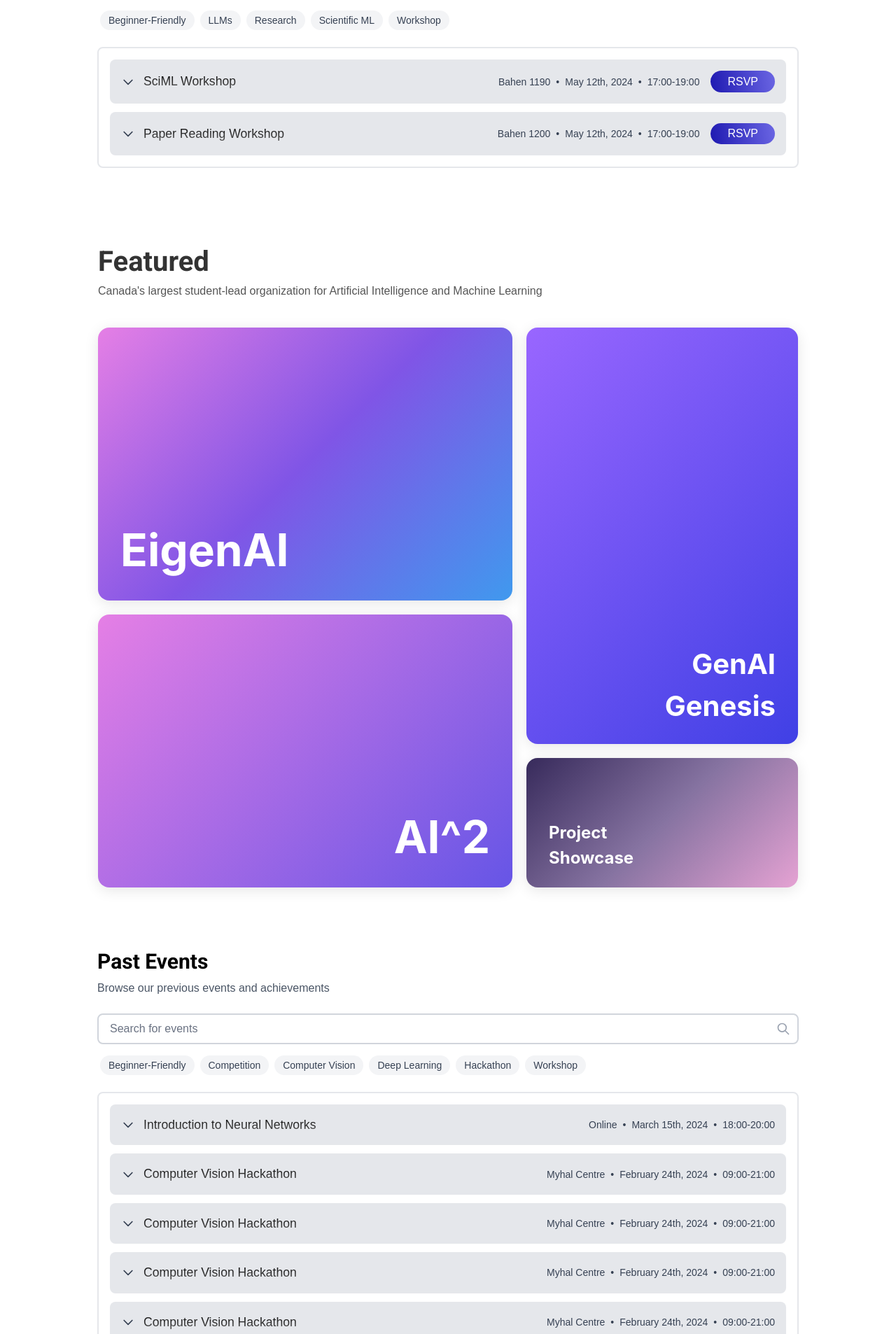
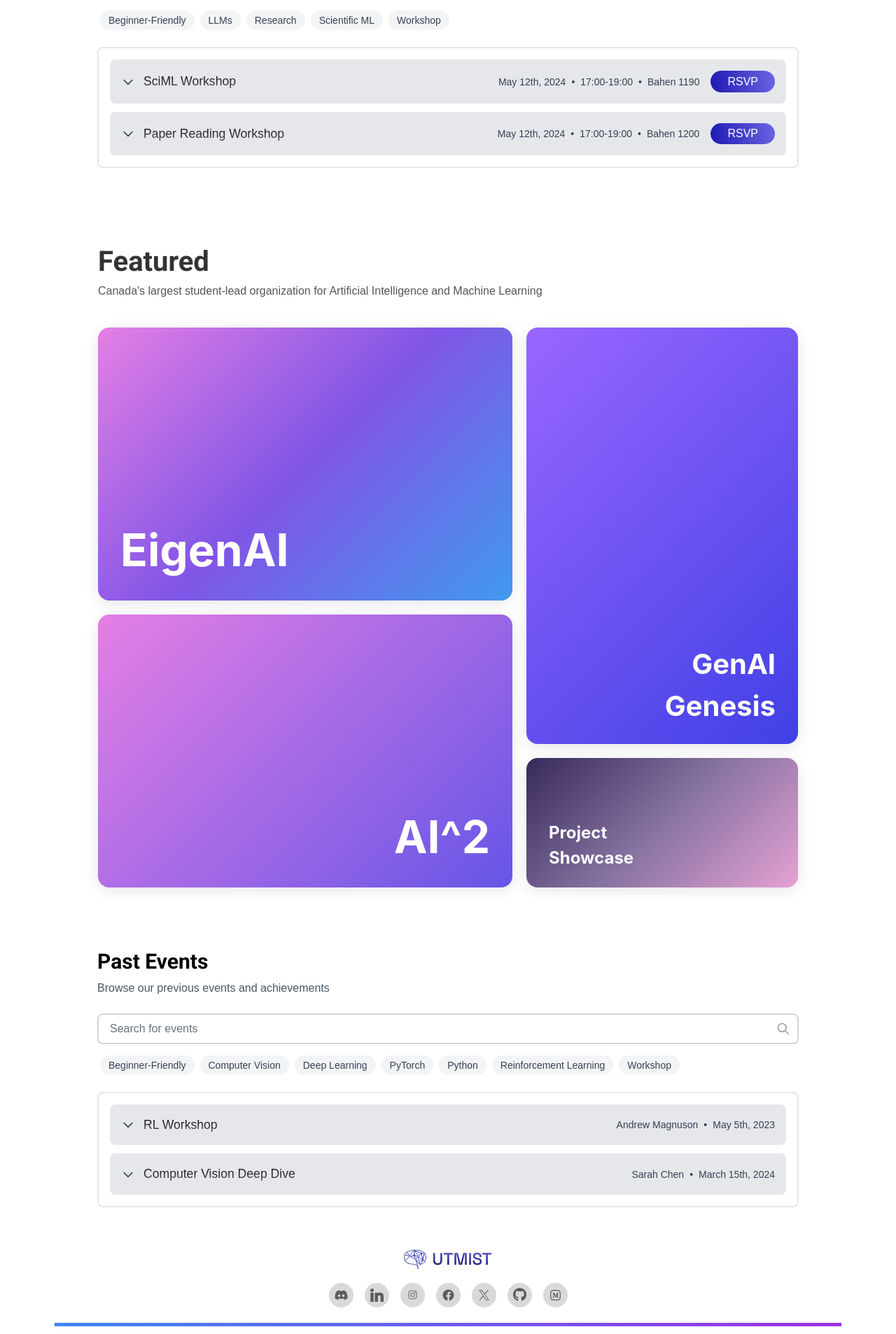
Before and after one commit to UTMIST/UTMIST, a Next.js app in the folder client/: page /events in a window 1280 px wide. Shown: the part 374-2280 px from the top of the page at 70% size. Built offline with nearby package versions, Linux system fonts and the light colour scheme.

Commit message:
Add tags back to past events

```diff
--- a/client/src/app/events/components/event-item.tsx
+++ b/client/src/app/events/components/event-item.tsx
@@ -2,24 +2,26 @@
 import { useState } from 'react';
 import { Tag } from './tag';
 
-/**
- * Interface defining the structure of an event
- * @property {number} id - Unique identifier for the event
- * @property {string} title - Event title
- * @property {string} location - Where the event is taking place
- * @property {string} time - Time of the event
- * @property {string} [description] - Optional detailed description
- * @property {string} [date] - Optional event date
- * @property {string[]} tags - Categories or types for the event
- */
+interface Resource {
+  title: string;
+  url: string;
+}
+
 interface Event {
   id: number;
   title: string;
-  location: string;
-  time: string;
+  date?: string;
+  isPast?: boolean;
+  // Fields for upcoming events
+  location?: string;
+  time?: string;
   description?: string;
-  date?: string;
-  tags: string[];
+  tags?: string[];
+  // Fields for past events
+  overview?: string;
+  learningGoals?: string[];
+  resources?: Resource[];
+  instructor?: string;
 }
 
 /**
@@ -29,18 +31,25 @@ interface Event {
  * @param {boolean} isPassed - Whether the event is past
  */
 export function EventItem({ event, isPassed }: { event: Event, isPassed: boolean }) {
-  // Controls the expanded/collapsed state
   const [isExpanded, setIsExpanded] = useState(false);
 
+  // Handle RSVP button click without triggering expansion
+  const handleRSVPClick = (e: React.MouseEvent) => {
+    e.stopPropagation();
+    // Add your RSVP logic here
+  };
+
   return (
-    <div className="bg-gray-200 rounded-lg overflow-hidden">
+    <div
+      className="bg-gray-200 rounded-lg overflow-hidden cursor-pointer"
+      onClick={() => setIsExpanded(!isExpanded)}
+    >
       {/* Header section - always visible */}
       <div
-        className="p-4 flex flex-col sm:flex-row sm:items-center justify-between cursor-pointer hover:bg-gray-300 transition-colors sm:gap-4"
+        className="p-4 flex flex-col sm:flex-row sm:items-center justify-between hover:bg-gray-300 transition-colors sm:gap-4"
       >
         {/* Mobile layout */}
         <div className="flex flex-col gap-2 sm:hidden w-full">
-          {/* Title row with RSVP */}
           <div className="flex items-center justify-between gap-3">
             <div className="flex items-center gap-2 flex-grow min-w-0">
               <svg
@@ -49,7 +58,6 @@ export function EventItem({ event, isPassed }: { event: Event, isPassed: boolean
                 stroke="currentColor"
                 viewBox="0 0 24 24"
                 xmlns="http://www.w3.org/2000/svg"
-                onClick={() => setIsExpanded(!isExpanded)}
               >
                 <path
                   strokeLinecap="round"
@@ -60,19 +68,31 @@ export function EventItem({ event, isPassed }: { event: Event, isPassed: boolean
               </svg>
               <span
                 className="event-title text-sm line-clamp-1"
-                onClick={() => setIsExpanded(!isExpanded)}
               >
                 {event.title}
               </span>
             </div>
           </div>
-          {/* Details row */}
           <div className="flex items-center text-xs text-gray-700 gap-1 flex-wrap">
-            <span>{event.location}</span>
-            <span>•</span>
+            {event.instructor && <span>{event.instructor}</span>}
+            {event.date && (
+              <>
+                {event.instructor && <span>•</span>}
                 <span>{event.date}</span>
+              </>
+            )}
+            {!isPassed && event.time && (
+              <>
                 <span>•</span>
                 <span>{event.time}</span>
+              </>
+            )}
+            {!isPassed && event.location && (
+              <>
+                <span>•</span>
+                <span>{event.location}</span>
+              </>
+            )}
           </div>
         </div>
 
@@ -84,7 +104,6 @@ export function EventItem({ event, isPassed }: { event: Event, isPassed: boolean
             stroke="currentColor"
             viewBox="0 0 24 24"
             xmlns="http://www.w3.org/2000/svg"
-            onClick={() => setIsExpanded(!isExpanded)}
           >
             <path
               strokeLinecap="round"
@@ -95,7 +114,6 @@ export function EventItem({ event, isPassed }: { event: Event, isPassed: boolean
           </svg>
           <span
             className="event-title line-clamp-1"
-            onClick={() => setIsExpanded(!isExpanded)}
           >
             {event.title}
           </span>
@@ -103,16 +121,30 @@ export function EventItem({ event, isPassed }: { event: Event, isPassed: boolean
 
         <div className="hidden sm:flex items-center justify-end w-auto gap-4">
           <div className="flex items-center text-sm gap-2">
-            <span className="text-gray-700">{event.location}</span>
-            <span className="text-gray-700">•</span>
+            {event.instructor && <span className="text-gray-700">{event.instructor}</span>}
+            {event.date && (
+              <>
+                {event.instructor && <span className="text-gray-700">•</span>}
                 <span className="text-gray-700">{event.date}</span>
+              </>
+            )}
+            {!isPassed && event.time && (
+              <>
                 <span className="text-gray-700">•</span>
                 <span className="text-gray-700">{event.time}</span>
+              </>
+            )}
+            {!isPassed && event.location && (
+              <>
+                <span className="text-gray-700">•</span>
+                <span className="text-gray-700">{event.location}</span>
+              </>
+            )}
           </div>
           {!isPassed && (
             <button
               className="rsvp-button flex-shrink-0"
-              onClick={(e) => e.stopPropagation()}
+              onClick={handleRSVPClick}
             >
               RSVP
             </button>
@@ -123,10 +155,70 @@ export function EventItem({ event, isPassed }: { event: Event, isPassed: boolean
       {/* Expanded details section */}
       {isExpanded && (
         <div className="p-4 bg-white border-t border-gray-300 border-2 border-gray-200 rounded-b-lg">
+          {isPassed ? (
+            // Past event layout
+            <div className="space-y-6">
+              {/* Overview section */}
+              {event.overview && (
+                <div className="space-y-2">
+                  <h4 className="text-gray-600 font-medium">Overview</h4>
+                  <p className="text-gray-700">{event.overview}</p>
+                </div>
+              )}
+
+              {/* Learning Goals section */}
+              {event.learningGoals && event.learningGoals.length > 0 && (
+                <div className="space-y-2">
+                  <h4 className="text-gray-600 font-medium">Learning Goals</h4>
+                  <ul className="list-disc list-inside text-gray-700 space-y-1">
+                    {event.learningGoals.map((goal, index) => (
+                      <li key={index}>{goal}</li>
+                    ))}
+                  </ul>
+                </div>
+              )}
+
+              {/* Tags section */}
+              {event.tags && event.tags.length > 0 && (
+                <div className="space-y-2">
+                  <h4 className="text-gray-600 font-medium">Tags</h4>
+                  <div className="flex flex-wrap gap-1">
+                    {event.tags.map((tag, index) => (
+                      <Tag key={index} text={tag} />
+                    ))}
+                  </div>
+                </div>
+              )}
+
+              {/* Resources section */}
+              {event.resources && event.resources.length > 0 && (
+                <div className="space-y-2">
+                  <h4 className="text-gray-600 font-medium">Resources</h4>
+                  <ul className="space-y-1">
+                    {event.resources.map((resource, index) => (
+                      <li key={index}>
+                        <a
+                          href={resource.url}
+                          className="text-blue-600 hover:text-blue-800 hover:underline"
+                          target="_blank"
+                          rel="noopener noreferrer"
+                          onClick={(e) => e.stopPropagation()} // Prevent expansion toggle when clicking links
+                        >
+                          {resource.title}
+                        </a>
+                      </li>
+                    ))}
+                  </ul>
+                </div>
+              )}
+            </div>
+          ) : (
+            // Upcoming event layout
             <div className="grid grid-cols-1 sm:grid-cols-[auto,1fr] gap-6">
               {/* Left column - Event details with icons */}
               <div className="space-y-3">
                 {/* Location */}
+                {event.location && (
                   <div className="flex items-center gap-2 flex-wrap">
                     <div className="flex items-center gap-2 min-w-[120px]">
                       <svg
@@ -146,8 +238,10 @@ export function EventItem({ event, isPassed }: { event: Event, isPassed: boolean
                     </div>
                     <span className="text-gray-800">{event.location}</span>
                   </div>
+                )}
 
                 {/* Date */}
+                {event.date && (
                   <div className="flex items-center gap-2 flex-wrap">
                     <div className="flex items-center gap-2 min-w-[120px]">
                       <svg
@@ -167,8 +261,10 @@ export function EventItem({ event, isPassed }: { event: Event, isPassed: boolean
                     </div>
                     <span className="text-gray-800">{event.date}</span>
                   </div>
+                )}
 
                 {/* Time */}
+                {event.time && (
                   <div className="flex items-center gap-2 flex-wrap">
                     <div className="flex items-center gap-2 min-w-[120px]">
                       <svg
@@ -188,8 +284,10 @@ export function EventItem({ event, isPassed }: { event: Event, isPassed: boolean
                     </div>
                     <span className="text-gray-800">{event.time}</span>
                   </div>
+                )}
 
                 {/* Tags */}
+                {event.tags && event.tags.length > 0 && (
                   <div className="flex items-start gap-2 flex-wrap">
                     <div className="flex items-center gap-2 min-w-[120px]">
                       <svg
@@ -213,6 +311,7 @@ export function EventItem({ event, isPassed }: { event: Event, isPassed: boolean
                       ))}
                     </div>
                   </div>
+                )}
               </div>
 
               {/* Right column - Description and RSVP */}
@@ -220,13 +319,15 @@ export function EventItem({ event, isPassed }: { event: Event, isPassed: boolean
                 <p className="text-gray-700">
                   {event.description || 'More details coming soon...'}
                 </p>
-              {!isPassed && (
-                <button className="rsvp-button">
+                <button
+                  className="rsvp-button"
+                  onClick={handleRSVPClick}
+                >
                   RSVP
                 </button>
-              )}
               </div>
             </div>
+          )}
         </div>
       )}
     </div>
--- a/client/src/app/events/page.tsx
+++ b/client/src/app/events/page.tsx
@@ -7,7 +7,6 @@ import { TagFilter } from "./components/tag-filter";
 import { EventCard, type FeaturedEvent } from './components/event-card';
 
 // Sample featured events data
-
 const featuredEvents: FeaturedEvent[] = [
   {
     title: "EigenAI",
@@ -41,8 +40,31 @@ const featuredEvents: FeaturedEvent[] = [
   }
 ];
 
+interface PastEvent {
+  id: number;
+  title: string;
+  instructor: string;
+  date: string;
+  overview: string;
+  learningGoals: string[];
+  resources: { title: string; url: string; }[];
+  tags: string[];
+}
+
+interface UpcomingEvent {
+  id: number;
+  title: string;
+  location: string;
+  date: string;
+  time: string;
+  description: string;
+  tags: string[];
+}
+
+type Event = UpcomingEvent | PastEvent;
+
 // Sample upcoming events data
-const upcomingEvents = [
+const upcomingEvents: UpcomingEvent[] = [
   {
     id: 1,
     title: "SciML Workshop",
@@ -64,79 +86,60 @@ const upcomingEvents = [
 ];
 
 // Sample past events data
-const pastEvents = [
+const pastEvents: PastEvent[] = [
   {
     id: 3,
-    title: "Introduction to Neural Networks",
-    location: "Online",
-    date: "March 15th, 2024",
-    time: "18:00-20:00",
-    description: "A beginner-friendly workshop covering the fundamentals of neural networks, including perceptrons, activation functions, and backpropagation.",
-    tags: ["Workshop", "Deep Learning", "Beginner-Friendly"],
-    isPast: true
+    title: "RL Workshop",
+    instructor: "Andrew Magnuson",
+    date: "May 5th, 2023",
+    overview: "Curious about how AI agents learn to play games, control robots, or make decisions on their own? This beginner-friendly workshop is your gateway into the world of Reinforcement Learning (RL) – one of the most exciting fields in artificial intelligence.",
+    learningGoals: [
+      "Understand core concepts of Reinforcement Learning",
+      "Learn about environments, rewards, and Q-learning",
+      "Implement basic RL algorithms",
+      "Gain hands-on experience with Python RL frameworks"
+    ],
+    resources: [
+      {
+        title: "Workshop Slides",
+        url: "/resources/rl-workshop-slides.pdf"
+      },
+      {
+        title: "GitHub Repository",
+        url: "https://github.com/UTMIST/RL-Workshop"
+      },
+      {
+        title: "OpenAI Gym Documentation",
+        url: "https://gymnasium.farama.org/"
+      }
+    ],
+    tags: ["Workshop", "Reinforcement Learning", "Python", "Beginner-Friendly"]
   },
   {
     id: 4,
-    title: "Computer Vision Hackathon",
-    location: "Myhal Centre",
-    date: "February 24th, 2024",
-    time: "09:00-21:00",
-    description: "A day-long hackathon focused on computer vision applications, featuring mentorship from industry experts and exciting prizes.",
-    tags: ["Hackathon", "Computer Vision", "Competition"],
-    isPast: true
-  },
-  {
-    id: 5,
-    title: "Computer Vision Hackathon",
-    location: "Myhal Centre",
-    date: "February 24th, 2024",
-    time: "09:00-21:00",
-    description: "A day-long hackathon focused on computer vision applications, featuring mentorship from industry experts and exciting prizes.",
-    tags: ["Hackathon", "Computer Vision", "Competition"],
-    isPast: true
-  },
-  {
-    id: 6,
-    title: "Computer Vision Hackathon",
-    location: "Myhal Centre",
-    date: "February 24th, 2024",
-    time: "09:00-21:00",
-    description: "A day-long hackathon focused on computer vision applications, featuring mentorship from industry experts and exciting prizes.",
-    tags: ["Hackathon", "Computer Vision", "Competition"],
-    isPast: true
-  },
-  {
-    id: 7,
-    title: "Computer Vision Hackathon",
-    location: "Myhal Centre",
-    date: "February 24th, 2024",
-    time: "09:00-21:00",
-    description: "A day-long hackathon focused on computer vision applications, featuring mentorship from industry experts and exciting prizes.",
-    tags: ["Hackathon", "Computer Vision", "Competition"],
-    isPast: true
-  },
-  {
-    id: 8,
-    title: "Computer Vision Hackathon",
-    location: "Myhal Centre",
-    date: "February 24th, 2024",
-    time: "09:00-21:00",
-    description: "A day-long hackathon focused on computer vision applications, featuring mentorship from industry experts and exciting prizes.",
-    tags: ["Hackathon", "Computer Vision", "Competition"],
-    isPast: true
+    title: "Computer Vision Deep Dive",
+    instructor: "Sarah Chen",
+    date: "March 15th, 2024",
+    overview: "An intensive workshop covering advanced computer vision techniques, from classical methods to modern deep learning approaches. Participants learned about CNN architectures, object detection, and image segmentation.",
+    learningGoals: [
+      "Master fundamental CV concepts and techniques",
+      "Understand CNN architectures for vision tasks",
+      "Implement object detection algorithms",
+      "Practice with real-world CV applications"
+    ],
+    resources: [
+      {
+        title: "Workshop Materials",
+        url: "/resources/cv-workshop-materials.zip"
+      },
+      {
+        title: "PyTorch Vision Tutorial",
+        url: "https://pytorch.org/tutorials/intermediate/torchvision_tutorial.html"
+      }
+    ],
+    tags: ["Workshop", "Computer Vision", "Deep Learning", "PyTorch"]
   }
 ];
-
-// Define event type
-interface Event {
-  id: number;
-  title: string;
-  location: string;
-  date: string;
-  time: string;
-  description: string;
-  tags: string[];
-}
 
 /**
  * Main Events page component
@@ -153,7 +156,7 @@ export default function EventsPage() {
     const [pastSearchQuery, setPastSearchQuery] = useState('');
     const [pastSelectedTags, setPastSelectedTags] = useState<string[]>([]);
 
-    // Get all unique tags for both sections
+    // Get all unique tags from both upcoming and past events
     const upcomingTags = Array.from(new Set(upcomingEvents.flatMap(event => event.tags))).sort();
     const pastTags = Array.from(new Set(pastEvents.flatMap(event => event.tags))).sort();
 
@@ -174,9 +177,9 @@ export default function EventsPage() {
       );
     };
 
-    // Filter functions for both sections
-    const filterEvents = (events: Event[], searchQuery: string, selectedTags: string[]) => {
-      return events.filter((event: Event) => {
+    // Filter functions
+    const filterUpcomingEvents = (events: UpcomingEvent[], searchQuery: string, selectedTags: string[]) => {
+      return events.filter(event => {
         const matchesSearch =
           event.title.toLowerCase().includes(searchQuery.toLowerCase()) ||
           event.location.toLowerCase().includes(searchQuery.toLowerCase()) ||
@@ -184,15 +187,32 @@ export default function EventsPage() {
 
         const matchesTags =
           selectedTags.length === 0 ||
-          selectedTags.every((tag: string) => event.tags.includes(tag));
+          selectedTags.every(tag => event.tags.includes(tag));
 
         return matchesSearch && matchesTags;
       });
     };
 
-    // Filter events based on search and selected tags
-    const filteredUpcomingEvents = filterEvents(upcomingEvents, upcomingSearchQuery, upcomingSelectedTags);
-    const filteredPastEvents = filterEvents(pastEvents, pastSearchQuery, pastSelectedTags);
+    const filterPastEvents = (events: PastEvent[], searchQuery: string, selectedTags: string[]) => {
+      return events.filter(event => {
+        const matchesSearch =
+          event.title.toLowerCase().includes(searchQuery.toLowerCase()) ||
+          event.instructor.toLowerCase().includes(searchQuery.toLowerCase()) ||
+          event.overview.toLowerCase().includes(searchQuery.toLowerCase()) ||
+          event.learningGoals.some(goal =>
+            goal.toLowerCase().includes(searchQuery.toLowerCase())
+          );
+
+        const matchesTags =
+          selectedTags.length === 0 ||
+          selectedTags.every(tag => event.tags.includes(tag));
+
+        return matchesSearch && matchesTags;
+      });
+    };
+
+    const filteredUpcomingEvents = filterUpcomingEvents(upcomingEvents, upcomingSearchQuery, upcomingSelectedTags);
+    const filteredPastEvents = filterPastEvents(pastEvents, pastSearchQuery, pastSelectedTags);
 
     return <main className="px-4 sm:px-0">
     {/* Hero section - Main title and subtitle */}
@@ -280,9 +300,7 @@ export default function EventsPage() {
 
     {/* Past events section */}
     <div className="upcoming-events-container p-4 sm:p-6 rounded-lg">
-      {/* Past events title */}
       <h2 className="text-2xl sm:text-3xl mb-2 text-black tracking-[-3%]">Past Events</h2>
-      {/* Past events description */}
       <p className="text-gray-600 mb-6 text-sm sm:text-base">Browse our previous events and achievements</p>
 
       {/* Search and filter section */}
@@ -307,11 +325,10 @@ export default function EventsPage() {
           </p>
         )}
 
-        {/* Event list container */}
         {filteredPastEvents.length > 0 &&
           <div className="events-list-container">
             {filteredPastEvents.map(event => (
-              <EventItem key={event.id} event={event} isPassed={true}/>
+              <EventItem key={event.id} event={event} isPassed={true} />
             ))}
           </div>
         }
```
Lines whose indentation alone changed are shown as unchanged.
